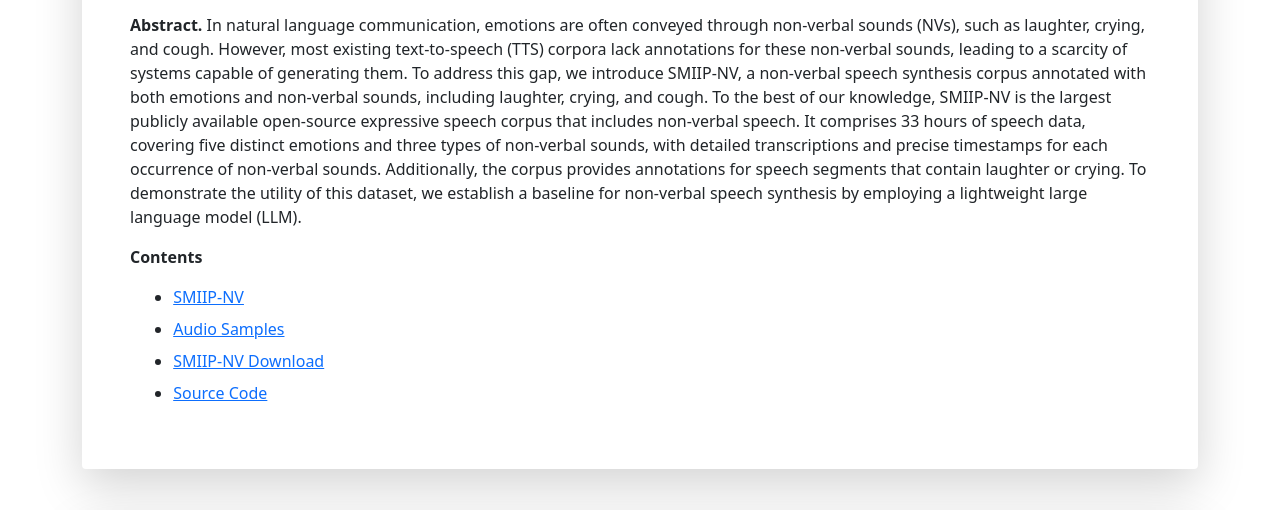
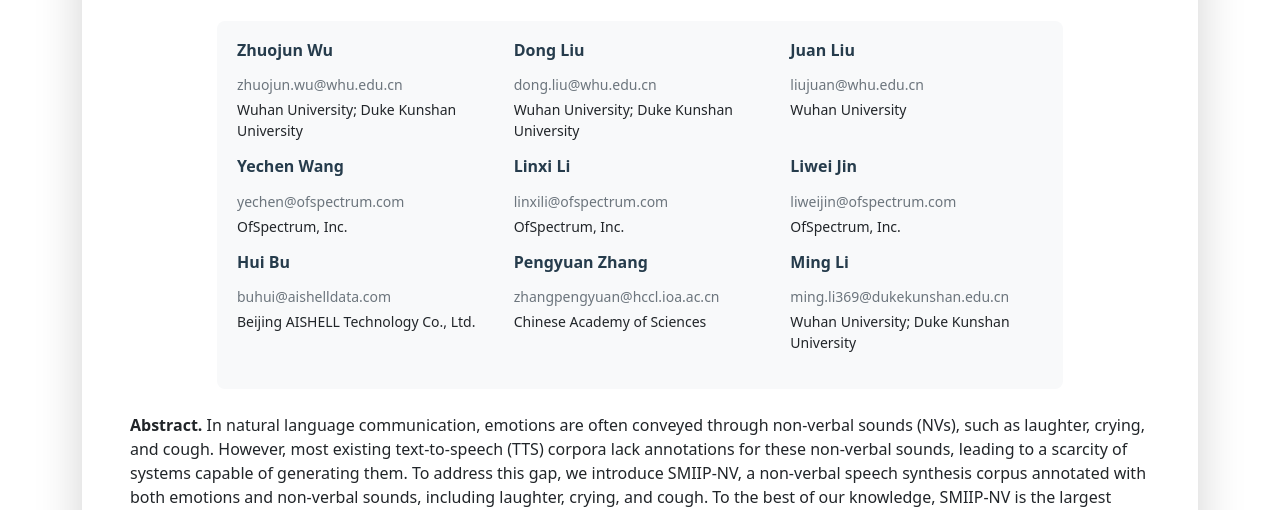
Before and after one commit to axunyii/SMIIP-NV, a plain HTML site: page index.html in a window 1280 px wide. Shown: the part 290-800 px from the top of the page. Drawn offline with nearby package versions, Linux system fonts and the light colour scheme.

Commit message:
Update index.html

```diff
--- a/index.html
+++ b/index.html
@@ -6,9 +6,10 @@
 	<meta name="generator" content="Hugo 0.88.1" />
 	<meta name="viewport" content="width=device-width, initial-scale=1">
 	<link href="https://fonts.googleapis.com/css?family=Roboto:300,400,700" rel="stylesheet" type="text/css">
-	<link rel="stylesheet" href=""https://cdnjs.cloudflare.com/ajax/libs/highlight.js/8.4/styles/github.min.css">
+	<link rel="stylesheet" href="https://cdnjs.cloudflare.com/ajax/libs/highlight.js/8.4/styles/github.min.css">
 	<link rel="stylesheet" href="css/custom.css">
 	<link rel="stylesheet" href="css/normalize.css">
+	<link href="https://cdnjs.cloudflare.com/ajax/libs/font-awesome/6.0.0/css/all.min.css" rel="stylesheet">
 
 	<title>SMIIP-NV: A Multi-Annotation Non-Verbal Expressive Speech Corpus for LLM-Based Speech Synthesis</title>
 	<link href="css/bootstrap.min.css" rel="stylesheet">
@@ -34,6 +35,82 @@
 					<p></p>
 					</p>
 				</div>
+
+				<!-- Authors Section -->
+				<div class="authors-section mt-4 mb-4">
+					<div class="row justify-content-center">
+						<div class="col-lg-10">
+							<div class="authors-list" style="background-color: #f8f9fa; padding: 20px; border-radius: 8px;">
+								<div class="row">
+									<div class="col-md-4 mb-3">
+										<div class="author-item">
+											<h6 class="mb-1"><strong>Zhuojun Wu</strong></h6>
+											<p class="mb-1 small text-muted">zhuojun.wu@whu.edu.cn</p>
+											<p class="mb-0 small">Wuhan University; Duke Kunshan University</p>
+										</div>
+									</div>
+									<div class="col-md-4 mb-3">
+										<div class="author-item">
+											<h6 class="mb-1"><strong>Dong Liu</strong></h6>
+											<p class="mb-1 small text-muted">dong.liu@whu.edu.cn</p>
+											<p class="mb-0 small">Wuhan University; Duke Kunshan University</p>
+										</div>
+									</div>
+									<div class="col-md-4 mb-3">
+										<div class="author-item">
+											<h6 class="mb-1"><strong>Juan Liu</strong></h6>
+											<p class="mb-1 small text-muted">liujuan@whu.edu.cn</p>
+											<p class="mb-0 small">Wuhan University</p>
+										</div>
+									</div>
+									<div class="col-md-4 mb-3">
+										<div class="author-item">
+											<h6 class="mb-1"><strong>Yechen Wang</strong></h6>
+											<p class="mb-1 small text-muted">yechen@ofspectrum.com</p>
+											<p class="mb-0 small">OfSpectrum, Inc.</p>
+										</div>
+									</div>
+									<div class="col-md-4 mb-3">
+										<div class="author-item">
+											<h6 class="mb-1"><strong>Linxi Li</strong></h6>
+											<p class="mb-1 small text-muted">linxili@ofspectrum.com</p>
+											<p class="mb-0 small">OfSpectrum, Inc.</p>
+										</div>
+									</div>
+									<div class="col-md-4 mb-3">
+										<div class="author-item">
+											<h6 class="mb-1"><strong>Liwei Jin</strong></h6>
+											<p class="mb-1 small text-muted">liweijin@ofspectrum.com</p>
+											<p class="mb-0 small">OfSpectrum, Inc.</p>
+										</div>
+									</div>
+									<div class="col-md-4 mb-3">
+										<div class="author-item">
+											<h6 class="mb-1"><strong>Hui Bu</strong></h6>
+											<p class="mb-1 small text-muted">buhui@aishelldata.com</p>
+											<p class="mb-0 small">Beijing AISHELL Technology Co., Ltd.</p>
+										</div>
+									</div>
+									<div class="col-md-4 mb-3">
+										<div class="author-item">
+											<h6 class="mb-1"><strong>Pengyuan Zhang</strong></h6>
+											<p class="mb-1 small text-muted">zhangpengyuan@hccl.ioa.ac.cn</p>
+											<p class="mb-0 small">Chinese Academy of Sciences</p>
+										</div>
+									</div>
+									<div class="col-md-4 mb-3">
+										<div class="author-item">
+											<h6 class="mb-1"><strong>Ming Li</strong></h6>
+											<p class="mb-1 small text-muted">ming.li369@dukekunshan.edu.cn</p>
+											<p class="mb-0 small">Wuhan University; Duke Kunshan University</p>
+										</div>
+									</div>
+								</div>
+							</div>
+						</div>
+					</div>
+				</div>
+
 				<p><b>Abstract.</b> In natural language communication, emotions are often conveyed through non-verbal sounds (NVs), such as laughter, crying, and cough. However, most existing text-to-speech (TTS) corpora lack annotations for these non-verbal sounds, leading to a scarcity of systems capable of generating them. To address this gap, we introduce SMIIP-NV, a non-verbal speech synthesis corpus annotated with both emotions and non-verbal sounds, including laughter, crying, and cough. To the best of our knowledge, SMIIP-NV is the largest publicly available open-source expressive speech corpus that includes non-verbal speech. It comprises 33 hours of speech data, covering five distinct emotions and three types of non-verbal sounds, with detailed transcriptions and precise timestamps for each occurrence of non-verbal sounds. Additionally, the corpus provides annotations for speech segments that contain laughter or crying. To demonstrate the utility of this dataset, we establish a baseline for non-verbal speech synthesis by employing a lightweight large language model (LLM).
 				<p>
 					<b>Contents</b>
@@ -297,9 +374,34 @@
 				<p>
 					The SMIIP-NV dataset is licensed under CC BY-NC 4.0. This allows the dataset to be freely used for research and educational purposes, provided that proper attribution is given. However, commercial use of the dataset is not permitted.
 				</p>
-				<p style="text-align: center;">
-					<a href="https://huggingface.co/datasets/xunyi/SMIIP-NV/" target="_blank" class="btn btn-primary">Download</a>
-				</p>
+
+				<!-- Download Options -->
+				<div class="row justify-content-center mt-4">
+					<div class="col-md-5 mb-3">
+						<div class="download-card p-4 border rounded text-center" style="background-color: #f8f9fa; border: 2px solid #e9ecef;">
+							<div class="mb-3">
+								<img src="pics/huggingface_logo-noborder.svg" alt="Huggingface" style="height: 120px; width: auto">
+							</div>
+							<h5 class="mb-3">HuggingFace</h5>
+							<p class="text-muted mb-3">Download from HuggingFace Datasets</p>
+							<a href="https://huggingface.co/datasets/xunyi/SMIIP-NV/" target="_blank" class="btn btn-primary btn-lg">
+								<i class="fas fa-download"></i> Download
+							</a>
+						</div>
+					</div>
+					<div class="col-md-5 mb-3">
+						<div class="download-card p-4 border rounded text-center" style="background-color: #f8f9fa; border: 2px solid #e9ecef;">
+							<div class="mb-3">
+								<img src="pics/AISHELL.png" alt="AI-SHELL Logo" style="height: 120px; width: auto">
+							</div>
+							<h5 class="mb-3">AI-SHELL</h5>
+							<p class="text-muted mb-3">Download from AI-SHELL Platform</p>
+							<a href="https://aishelltech.com/" target="_blank" class="btn btn-success btn-lg">
+								<i class="fas fa-download"></i> Download
+							</a>
+						</div>
+					</div>
+				</div>
 			</div>
 
 			<div class="container pt-4 mt-4 shadow-lg p-4 mb-4 bg-white rounded">
@@ -312,10 +414,6 @@
 				</p>
 			</div>
 
-
-
-
-
 		</article>
 	</main>
 </div>
```
Lines whose indentation alone changed are shown as unchanged.
